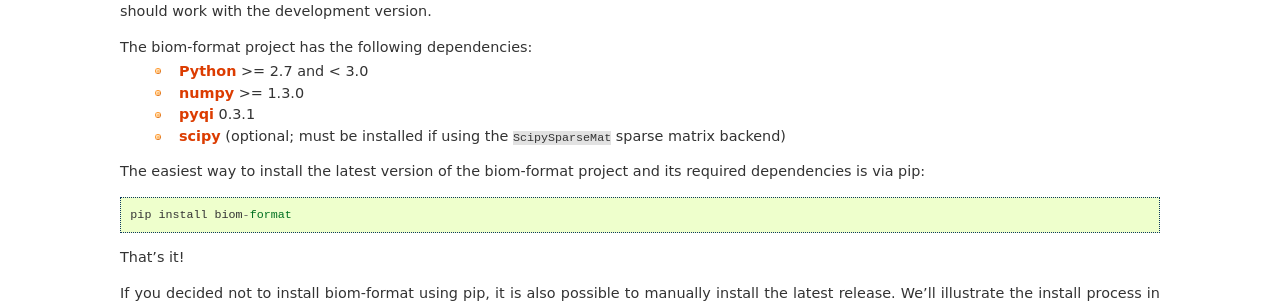
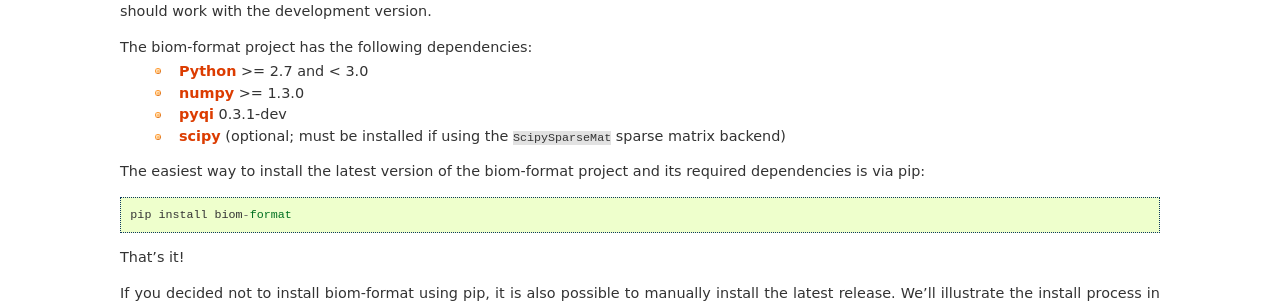
Before and after one commit to biocore/biom-format, a Sphinx documentation site: the page built from doc/index.rst, in a window 1280 px wide and 900 px high, scrolled down 1264 px. Shown: the part 154-457 px from the top of the window. Built offline with Sphinx 7.4.7, drawn with Linux system fonts in a browser that asks for light colours.

```diff
--- a/doc/index.rst
+++ b/doc/index.rst
@@ -33,7 +33,7 @@ To install the ``biom-format`` project, you can download the latest version `her
 The biom-format project has the following dependencies:
 	* `Python <http://www.python.org/>`_ >= 2.7 and < 3.0
 	* `numpy <http://www.numpy.org/>`_ >= 1.3.0
-	* `pyqi <http://bipy.github.io/pyqi>`_ 0.3.1
+	* `pyqi <http://bipy.github.io/pyqi>`_ 0.3.1-dev
 	* `scipy <http://www.scipy.org/>`_ (optional; must be installed if using the ``ScipySparseMat`` sparse matrix backend)
 
 The easiest way to install the latest version of the biom-format project and its required dependencies is via pip::
--- a/requirements.txt
+++ b/requirements.txt
@@ -1,3 +1,3 @@
-pyqi==0.3.1
+pyqi==0.3.1-dev
 numpy>=1.3.0
 scipy>=0.9.0
--- a/setup.py
+++ b/setup.py
@@ -64,7 +64,7 @@ setup(name='biom-format',
               ],
     scripts=glob('scripts/*'),
     install_requires=["numpy >= 1.3.0",
-                      "pyqi == 0.3.1"],
+                      "pyqi == 0.3.1-dev"],
     extras_require={'scipy_sparse':["scipy >= 0.9.0"],
                     'test':["nose >= 0.10.1",
                             "tox >= 1.6.1"]
```
Also changed, not shown: ChangeLog.md (+1 -0 lines).
